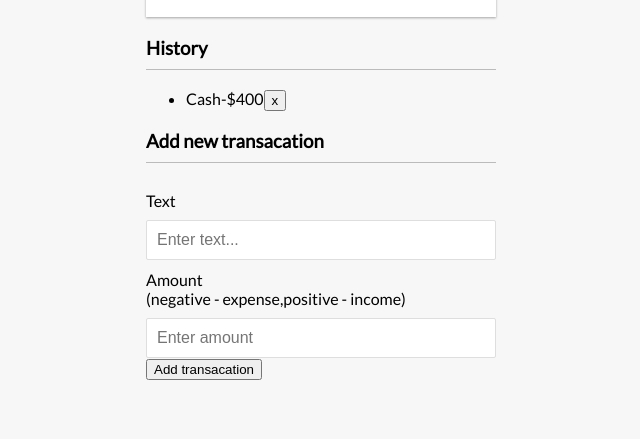
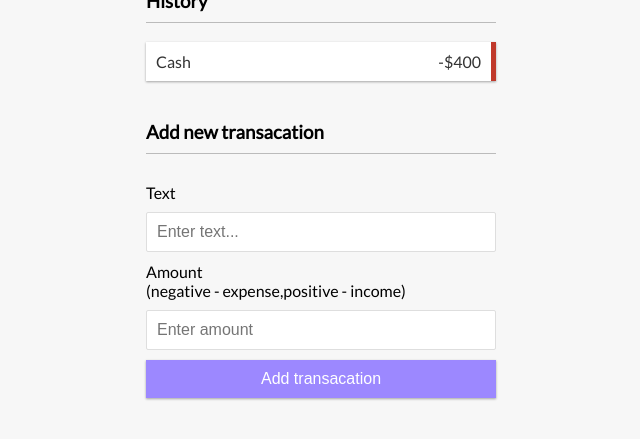
Before and after one commit to tayyab203/Expense-Tracker, a plain HTML site: page index.html in a window 1280 px wide. Shown: the part 321-760 px from the top of the page, without its empty margins (319-959 px from the left). Drawn offline with Linux system fonts and the light colour scheme.

Commit message:
commit 5

```diff
--- a/style.css
+++ b/style.css
@@ -85,3 +85,54 @@ input[type='text'],input[type='number'] {
     padding: 10px;
     width: 100%;
 }
+
+.btn {
+    background-color: #9c88ff;
+    box-shadow: var(--box-shadow);
+    color: #fff;
+    border: 0;
+    display: block;
+    font-size: 16px;
+    margin: 10px 0 30px;
+    padding: 10px;
+    width: 100%;
+}
+
+.list {
+    list-style-type: none;
+    padding: 0;
+    margin-bottom: 40px;
+}
+
+.list li {
+    background-color: #fff;
+    box-shadow: var(--box-shadow);
+    color: #333;
+    display: flex;
+    justify-content: space-between;
+    position: relative;
+    padding: 10px;
+    margin: 10px 0;
+}
+
+.list li.plus {
+    border-right: 5px solid #2ecc2e;
+}
+
+.list li.minus {
+    border-right: 5px solid #c0392b;
+}
+
+.delete-btn {
+    background-color: #e74c3c;
+    border: 0;
+    color: #fff;
+    font-size: 20px;
+    line-height: 20px;
+    padding: 2px 5px;
+    position: absolute;
+    top: 50%;
+    left: 0;
+    transform: translate(-100%, -50%);
+    opacity: 0;
+}
```
